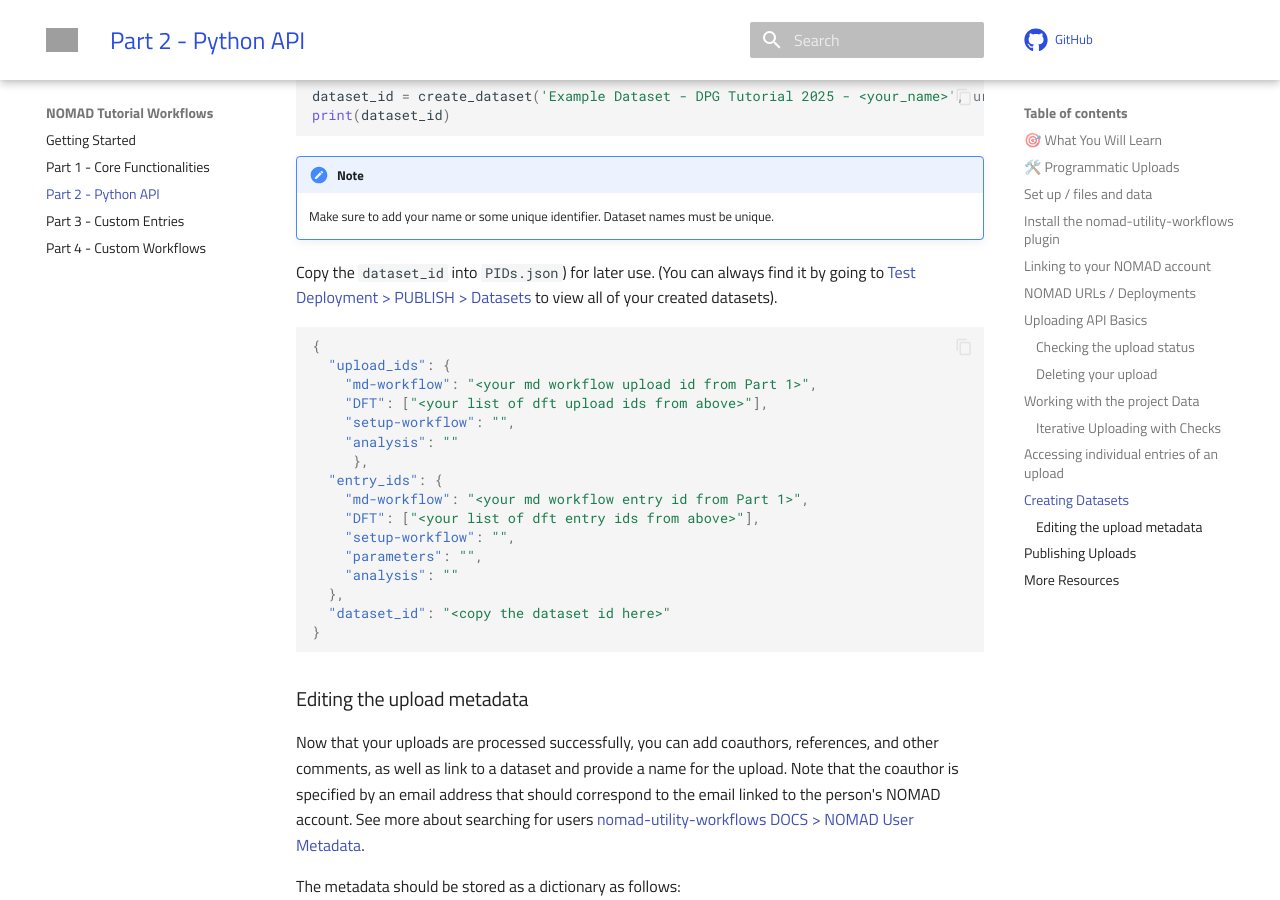
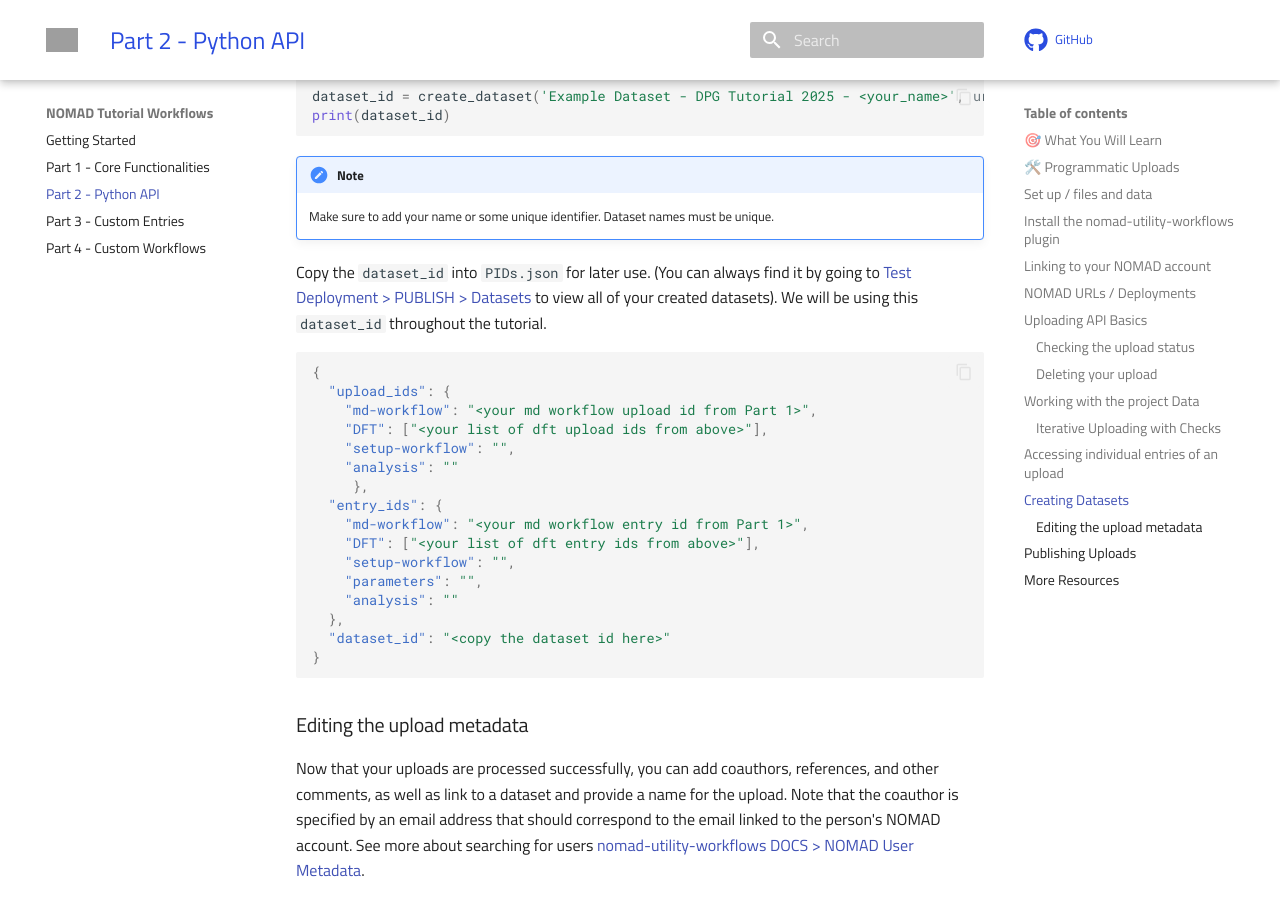
Before and after one commit to FAIRmat-NFDI/nomad-tutorial-workflows, an MkDocs documentation site: the page built from docs/api.md, in a window 1280 px wide and 900 px high, scrolled down 7478 px. Built offline with MkDocs 1.6.1 and Material for MkDocs 9.7.7, drawn with Linux system fonts in a browser that asks for light colours; nearby versions of some CDN libraries; library files that are not in the unit come from our copies; comment, search, counter and statistics services are not loaded; the version menu is left out; grey boxes are pictures that could not be loaded.

Commit message:
Minor changes to tutorial text

````diff
--- a/docs/api.md
+++ b/docs/api.md
@@ -358,7 +358,7 @@
 
     Make sure to add your name or some unique identifier. Dataset names must be unique.
 
-Copy the `dataset_id` into `PIDs.json`) for later use. (You can always find it by going to [Test Deployment > PUBLISH > Datasets](https://nomad-lab.eu/prod/v1/test/gui/user/datasets) to view all of your created datasets).
+Copy the `dataset_id` into `PIDs.json` for later use. (You can always find it by going to [Test Deployment > PUBLISH > Datasets](https://nomad-lab.eu/prod/v1/test/gui/user/datasets) to view all of your created datasets). We will be using this `dataset_id` throughout the tutorial.
 
 ```json
 {
````
Also changed, not shown: docs/core.md (+1 -1 lines), docs/custom.md (+1 -1 lines).
